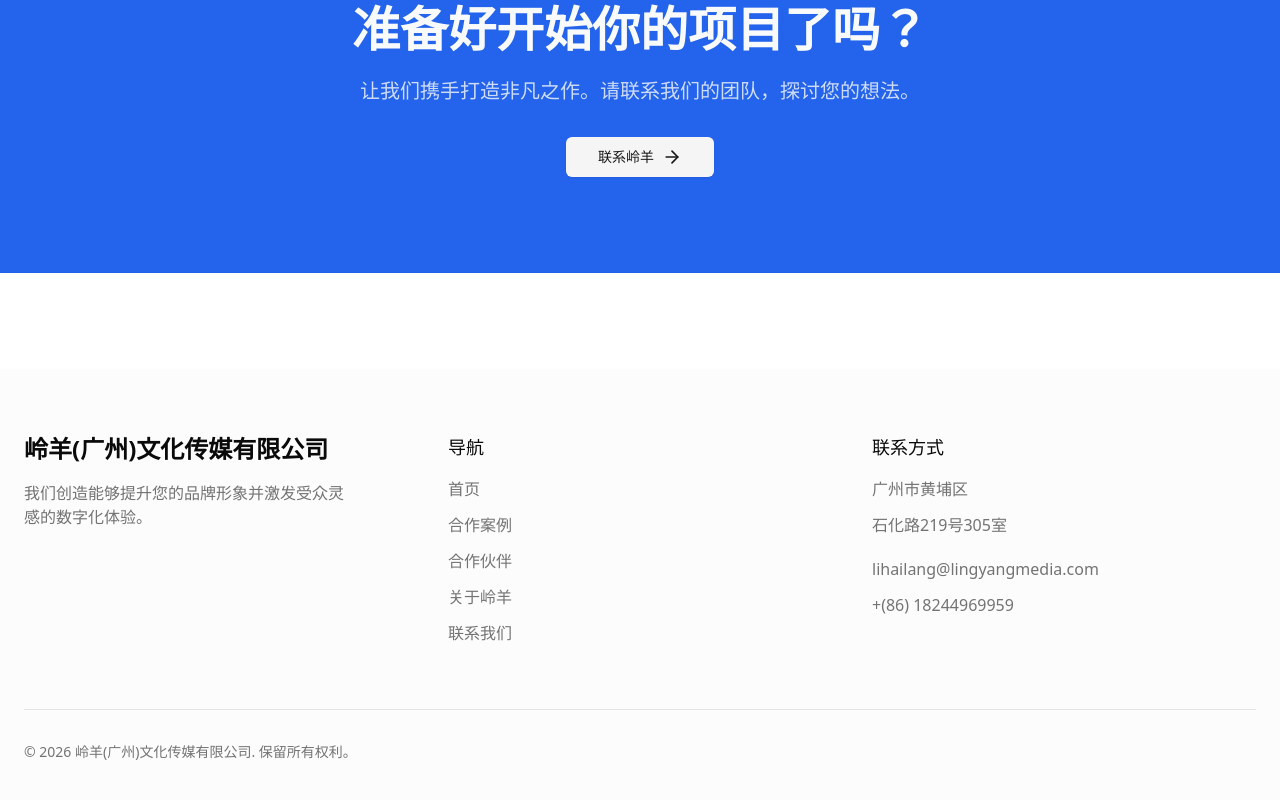
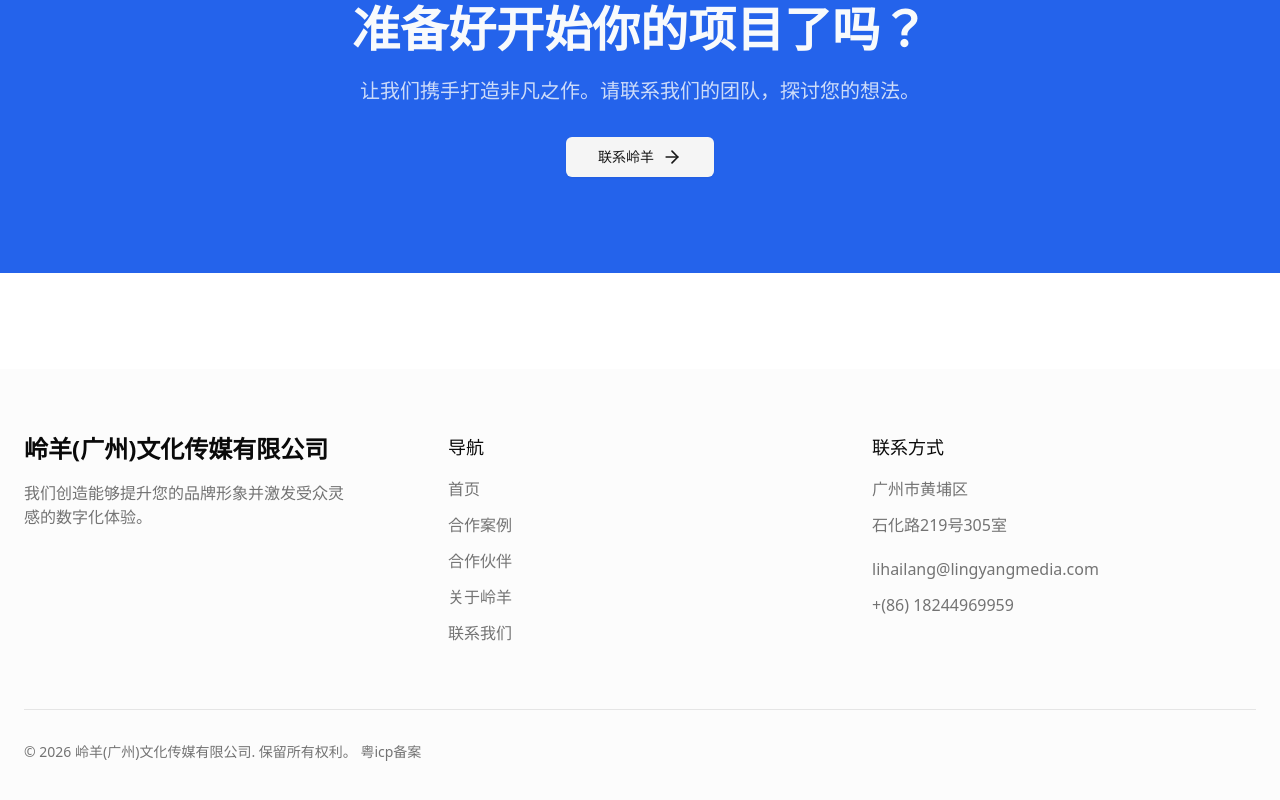
Before and after one commit to far695/ly3, a Next.js app: page / in a window 1280 px wide. Shown: the part 2807-3607 px from the top of the page. Built offline with nearby package versions, Linux system fonts and the light colour scheme.

Commit message:
Update footer.tsx

```diff
--- a/components/layout/footer.tsx
+++ b/components/layout/footer.tsx
@@ -49,7 +49,7 @@ export default function Footer() {
         <div className="border-t border-border mt-16 pt-8 flex flex-col md:flex-row items-center">
           <p className="text-sm text-muted-foreground">
             © {new Date().getFullYear()} 岭羊(广州)文化传媒有限公司. 保留所有权利。{' '}
-            <Link href="https://beian.miit.gov.cn/" className="text-sm text-muted-foreground hover:text-foreground transition-colors">  </Link>
+            <Link href="https://beian.miit.gov.cn/" className="text-sm text-muted-foreground hover:text-foreground transition-colors"> 粤icp备案 </Link>
           </p>
         </div>
       </div>
```
